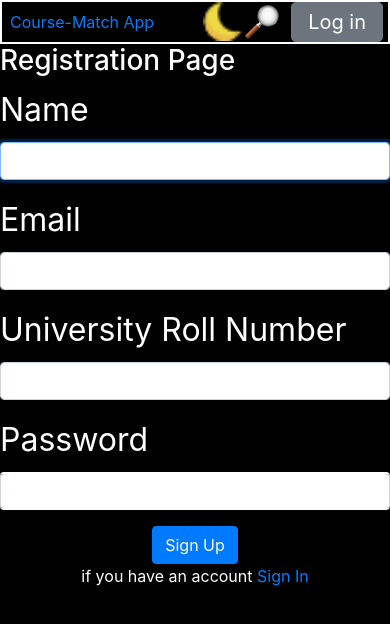
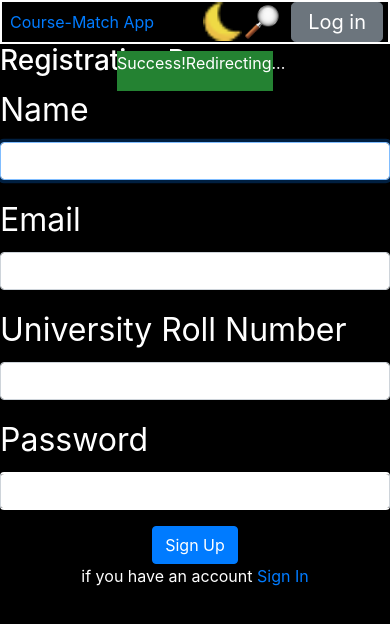
Before and after one commit to pronayguha13/Course-Match, a React (Create React App) app in the folder frontend/: page /register in a window 390 px wide. Shown: the top 624 px of the page. Built offline with nearby package versions, Linux system fonts and the light colour scheme.

Commit message:
Add info layout to sign up and sign in page

```diff
--- a/frontend/src/Components/Authentication/Registration/Registration.js
+++ b/frontend/src/Components/Authentication/Registration/Registration.js
@@ -1,4 +1,4 @@
-import React, { useState } from "react";
+import React, { useEffect, useState } from "react";
 import { useHistory, Link } from "react-router-dom";
 import {
   formValidationHandler,
@@ -6,7 +6,9 @@ import {
   changePasswordView,
 } from "../../../helperMethods";
 import Loading from "../../Layout/Loading";
-
+import SuccessPage from "../../Layout/SuccessPage";
+import ErrorPage from "../../Layout/ErrorPage";
+let pause;
 const Registration = () => {
   const history = useHistory();
   const [name, setName] = useState("");
@@ -18,10 +20,27 @@ const Registration = () => {
   const [isPwdActive, SetIsPwdActive] = useState(false);
   const [isHidden, setIsHidden] = useState(true);
   const [loading, setLoading] = useState(false);
+  const [isRegistrationSuccess, setIsRegistrationSuccess] = useState(false);
+  const [isRegistrationError, setIsRegistrationError] = useState(false);
+
+  useEffect(() => {
+    if (isRegistrationSuccess) {
+      pause = setTimeout(() => {
+        setIsRegistrationSuccess(false);
+        history.push("/sign_in");
+      }, 2000);
+    } else if (isRegistrationError) {
+      pause = setTimeout(() => {
+        setIsRegistrationError(false);
+      }, 1000);
+    }
+    return () => {
+      clearTimeout(pause);
+    };
+  }, [history, isRegistrationSuccess, isRegistrationError]);
 
   const _onChangeHandler = (e) => {
     const { name, value } = e.target;
-
     switch (name) {
       case "name":
         setName(value.trimLeft());
@@ -40,8 +59,14 @@ const Registration = () => {
   };
 
   const regStateHandler = (regStatus) => {
-    console.log("regStateHandler -> registrationStatus", regStatus);
-    regStatus ? history.push("/sign_in") : alert("Error");
+    if (regStatus) {
+      setIsRegistrationSuccess(true);
+    } else {
+      setError({
+        info: "User already exist....",
+      });
+      setIsRegistrationError(true);
+    }
   };
 
   const _onSubmitHandler = (e) => {
@@ -52,9 +77,22 @@ const Registration = () => {
       password: password,
       roll_number: roll_number,
     };
-    let errorField = formValidationHandler(formData, "Registration");
-    setError(errorField);
-    if (!error) {
+    let errorField = formValidationHandler(formData);
+    if (errorField !== false) {
+      setIsRegistrationError(true);
+      let errorInfo;
+      if (errorField === "roll number") {
+        errorInfo = "Please enter valid University roll number";
+      } else {
+        errorInfo =
+          "Your password must be 8-16 characters long, contain letters and numbers,and must not contain spaces,and emoji.";
+      }
+      const errorObject = {
+        field: errorField,
+        info: errorInfo,
+      };
+      setError(errorObject);
+    } else {
       setLoading(false);
       RegistrationFormSubmitHandler(formData, regStateHandler, setLoading);
     }
@@ -105,28 +143,11 @@ const Registration = () => {
     </small>
   );
 
-  const rollNumberErrorInfo = (
-    <small
-      id="passwordHelpBlock"
-      className="form-text text-muted"
-      style={{ display: error === "roll Number" ? "block" : "none" }}
-    >
-      Please enter valid University roll number
-    </small>
-  );
-
   const rollNumberPlaceholder =
     (!isRollActive && window.innerWidth > 620 && window.innerWidth < 770) ||
     window.innerWidth > 1250
       ? "Enter your university Roll number starting with 169"
       : "";
-
-  const passwordErrorInfo = (
-    <small id="passwordHelpBlock" className="form-text text-muted">
-      Your password must be 8-16 characters long, contain letters and numbers,
-      and must not contain spaces,and emoji.
-    </small>
-  );
 
   const passwordInfo = (
     <small
@@ -178,7 +199,16 @@ const Registration = () => {
   return (
     <div>
       <Loading loading={loading} />
-      <div style={{ opacity: loading ? 0.2 : 1 }}>
+      <SuccessPage regSuccess={isRegistrationSuccess} />
+      {error !== null ? (
+        <ErrorPage opError={isRegistrationError} error={error} />
+      ) : null}
+      <div
+        style={{
+          opacity:
+            loading || isRegistrationSuccess || isRegistrationError ? 0.1 : 1,
+        }}
+      >
         <h3>Registration Page</h3>
         <form onSubmit={(e) => _onSubmitHandler(e)}>
           <div className="form-row">
@@ -231,7 +261,6 @@ const Registration = () => {
                 placeholder={rollNumberPlaceholder}
                 required
               />
-              {rollNumberErrorInfo}
             </div>
             <div className="form-group col-md-6">
               <label
@@ -255,7 +284,6 @@ const Registration = () => {
                 style={pwdBorder}
                 required
               />
-              {error === "password" ? passwordErrorInfo : null}
             </div>
           </div>
           <div className="form-group text-center">
--- a/frontend/src/Components/Authentication/Signin/Auth.js
+++ b/frontend/src/Components/Authentication/Signin/Auth.js
@@ -9,6 +9,11 @@ import {
 import { BASE_URL } from "../../../Context/AXIOS_BASE_URL";
 import { LoginContext } from "../../../Context/LoginContext";
 import Loading from "../../Layout/Loading";
+import ErrorPage from "../../Layout/ErrorPage";
+import SuccessPage from "../../Layout/SuccessPage";
+
+let pause;
+
 const Auth = () => {
   const [rollNumber, setRollNumber] = useState("");
   const [password, setPassword] = useState("");
@@ -17,8 +22,11 @@ const Auth = () => {
   const [isPwdActive, setIsPwdActive] = useState(false);
   const [isHidden, setIsHidden] = useState(true);
   const [loading, setLoading] = useState(false);
+  const [showModal, setShowModal] = useState(false);
+  const [isAuthSuccess, setIsAuthSuccess] = useState(false);
   const history = useHistory();
-  const { isLoggedIn, setIsLoggedIn } = useContext(LoginContext);
+
+  const { setIsLoggedIn } = useContext(LoginContext);
 
   const _onChangeHandler = (e) => {
     const { name, value } = e.target;
@@ -39,40 +47,73 @@ const Auth = () => {
   const _formSubmitHandler = (e) => {
     e.preventDefault();
     setLoading(true);
-    const signInForm = {
+
+    const formData = {
       roll_number: rollNumber,
       password: password,
     };
-    let isValidated = formValidationHandler(signInForm, "sign_in");
-    isValidated !== false
-      ? setError(isValidated)
-      : axios
-          .post(`${BASE_URL}/user/auth`, signInForm)
+
+    let authError = formValidationHandler(formData);
+
+    if (authError !== false) {
+      setError(true);
+      setShowModal(true);
+    } else {
+      setShowModal(true);
+      axios
+        .post(`${BASE_URL}/user/auth`, formData)
         .then((res) => {
           window.localStorage.setItem("xAuthToken", res.data.token);
           window.localStorage.setItem("user", res.data.user);
-            setIsLoggedIn(true);
-            setLoading(false);
+          setIsAuthSuccess(true);
         })
         .catch((err) => {
           setError(true);
-            setLoading(false);
         });
+    }
+  };
+
+  const clearField = () => {
+    setRollNumber("");
+    setPassword("");
   };
 
   useEffect(() => {
-    if (isLoggedIn) history.push("/");
-    if (error) {
+    if (isAuthSuccess) {
       setLoading(false);
+      pause = setTimeout(() => {
+        setIsAuthSuccess(false);
+        setIsLoggedIn(true);
+        history.push("/");
+      }, 2000);
+    } else if (error) {
+      setLoading(false);
+      pause = setTimeout(() => {
+        clearField();
+        setError(false);
+      }, 1000);
     }
-  }, [isLoggedIn, history, error, setLoading]);
+    return () => {
+      clearTimeout(pause);
+    };
+  }, [history, isAuthSuccess, setIsLoggedIn, error, setLoading, setError]);
 
   return (
     <div className={styles.SignIn}>
       <Loading loading={loading} />
-      <div style={{ opacity: loading ? 0.2 : 1 }}>
+      {isAuthSuccess && showModal ? (
+        <SuccessPage regSuccess={isAuthSuccess} />
+      ) : null}
+      {error && showModal ? (
+        <ErrorPage
+          opError={error}
+          error={{ info: "Enter Valid Credentials" }}
+        />
+      ) : null}
+
+      <div style={{ opacity: loading || error || isAuthSuccess ? 0.2 : 1 }}>
         <h3>Sign in Page</h3>
-        <form onSubmit={_formSubmitHandler}>
+        <form onSubmit={(e) => _formSubmitHandler(e)}>
           <div className="form-group row">
             <label htmlFor="roll_number" className="col-sm-2 col-form-label">
               University Roll Number
@@ -125,11 +166,6 @@ const Auth = () => {
                 }
                 onClick={() => changePasswordView(isHidden, setIsHidden)}
               />
-              {error !== null ? (
-                <small id="passwordHelpBlock" className="form-text text-muted">
-                  Please enter valid credential
-                </small>
-              ) : null}
             </div>
           </div>
           <div className="form-group row">
--- /dev/null
+++ b/frontend/src/Components/Layout/ErrorPage.jsx
@@ -0,0 +1,15 @@
+import React from "react";
+import style from "./SuccessPage.module.css";
+
+const ErrorPage = ({ opError, error }) => {
+  return (
+    <div
+      className={style.infopage}
+      style={{ display: opError ? "block" : "none" }}
+    >
+      <p>{error.info}</p>
+    </div>
+  );
+};
+
+export default ErrorPage;
--- /dev/null
+++ b/frontend/src/Components/Layout/SuccessPage.jsx
@@ -0,0 +1,15 @@
+import React from "react";
+import style from "./SuccessPage.module.css";
+
+const SuccessPage = ({ regSuccess }) => {
+  return (
+    <div
+      className={style.infopage}
+      style={{ display: regSuccess ? "block" : "block" }}
+    >
+      <p>Success!Redirecting...</p>
+    </div>
+  );
+};
+
+export default SuccessPage;
--- /dev/null
+++ b/frontend/src/Components/Layout/SuccessPage.module.css
@@ -0,0 +1,17 @@
+.infopage {
+  position: absolute;
+  top: 5%;
+  width: 20%;
+  left: 40%;
+  color: #fff;
+  background-color: #248232;
+  text-align: center;
+  z-index: 100;
+}
+@media only screen and (max-width: 600px) {
+  .infopage {
+    width: 40%;
+    left: 30%;
+    top: 6%;
+  }
+}
--- a/frontend/src/helperMethods.js
+++ b/frontend/src/helperMethods.js
@@ -16,16 +16,9 @@ export const searchAreaDisplayHandler = (showSearch, setShowSearch) => {
   );
 };
 
-export const formValidationHandler = (formData, redirectingPage) => {
+export const formValidationHandler = (formData) => {
   const rollNumberRegEx = /^1[0-9]{1}9[0-9]{8}/;
   const { password, roll_number } = formData;
-  if (redirectingPage === "Registration") {
-    return password.length >= 8 && password.length <= 16
-      ? String(roll_number).match(rollNumberRegEx)
-        ? false
-        : "roll Number"
-      : "password";
-  }
   return password.length >= 8 && password.length <= 16
     ? String(roll_number).match(rollNumberRegEx)
       ? false
```
Also changed, not shown: 1 other file (tests, documents, lock files or other folders). Lines whose indentation alone changed are shown as unchanged.
